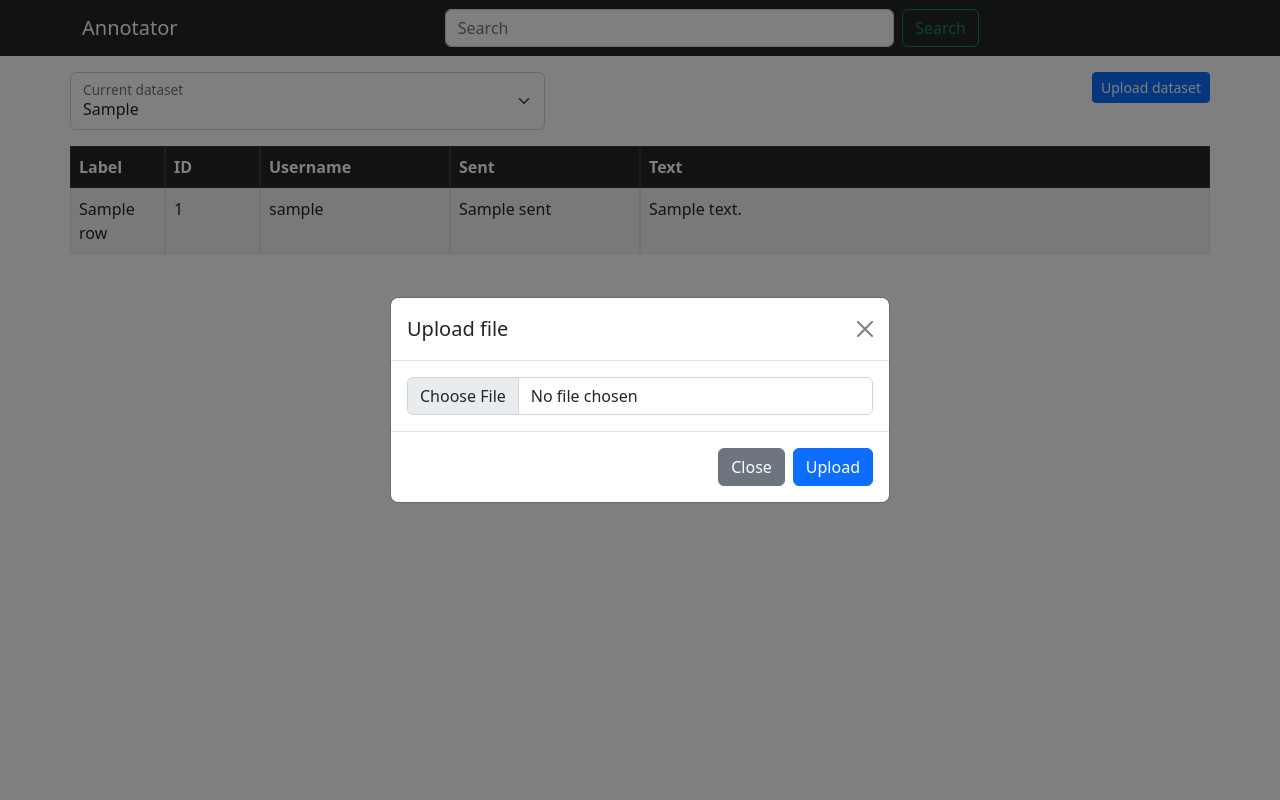
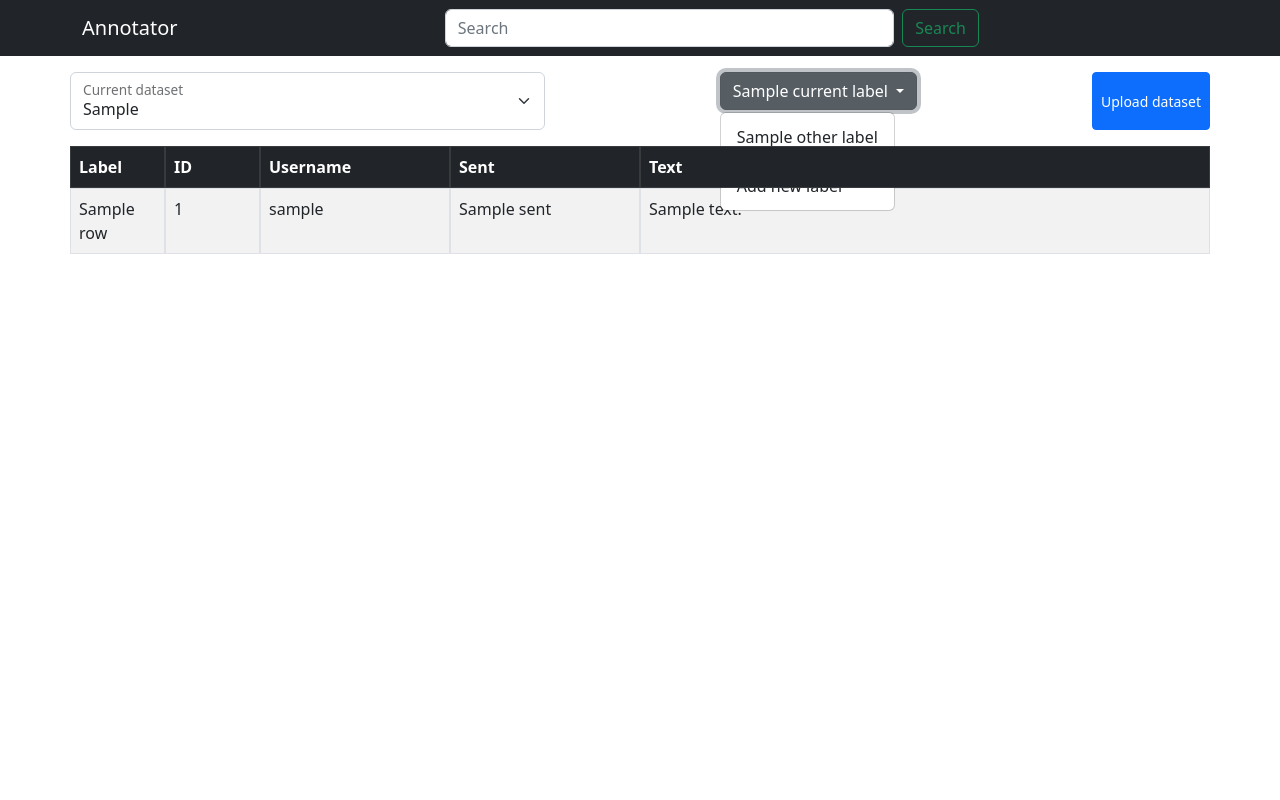
Before and after one commit to TurboGoose/CCA-web, a Flask app: template src/templates/viewer.html in a window 1280 px wide, after a click that opens the changed part. Run offline with Flask 3, Linux system fonts and the light colour scheme; the template is opened without the code that fills it: most values are stand-ins (such as "Sample title", 1, 10 or a date in 2020); parts of the project's set-up code (start-up, migrations or seed data) failed here and were passed over.

Commit message:
Add label dropdown to the view

```diff
--- a/src/app.py
+++ b/src/app.py
@@ -4,6 +4,7 @@
 from flask import render_template
 from werkzeug.utils import secure_filename
 from threading import Thread
+from db import *
 
 from consts import DATASET_FOLDER, INDEX_FOLDER
 from csv_reader import read_csv_dataset
@@ -21,7 +22,7 @@
 
     if not dataset_name:
         # flash
-        return render_template('viewer.html', data=None, other_datasets=list_files())
+        return render_template('viewer.html', data=None, other_datasets=get_dataset_list())
 
     dataset_path = os.path.join(DATASET_FOLDER, dataset_name)
     if not os.path.exists(dataset_path):
@@ -32,8 +33,13 @@
     data = handle_search(dataset_path, query) if query else retrieve_data(dataset_path)
 
     current_dataset = dataset_name
-    other_datasets = list_files(exclude=current_dataset)
+    other_datasets = get_dataset_list(current_dataset=current_dataset)
+
+    current_label = get_labels_for_dataset(dataset_name)[0]  # TODO: replace to actual chosen label
+    other_labels = get_label_list_for_dataset(current_dataset, current_label=current_label)
+
     return render_template('viewer.html', data=data, query=query,
+                           current_label=current_label, other_labels=other_labels,
                            current_dataset=current_dataset, other_datasets=other_datasets)
 
 
@@ -57,6 +63,7 @@
         return redirect('/')
     if file and allowed_file(file.filename):
         dataset_name = secure_filename(file.filename)
+        save_dataset(dataset_name)
         dataset_path = os.path.join(DATASET_FOLDER, dataset_name)
         file.save(dataset_path)
         Thread(target=indexer.index, args=(dataset_path, )).start()
@@ -67,13 +74,18 @@
     return '.' in filename and filename.rsplit('.', 1)[1].lower() == 'csv'
 
 
-def list_files(exclude=None):
-    files = []
-    with os.scandir(DATASET_FOLDER) as it:
-        for entry in it:
-            if entry.name.endswith(".csv") and entry.is_file() and entry.name != exclude:
-                files.append(entry.name)
-    return files
+def get_label_list_for_dataset(dataset, current_label=None):
+    all_labels = get_labels_for_dataset(dataset)
+    if current_label is not None and current_label in all_labels:
+        all_labels.remove(current_label)
+    return all_labels
+
+
+def get_dataset_list(current_dataset=None):
+    all_datasets = get_datasets()
+    if current_dataset is not None and current_dataset in all_datasets:
+        all_datasets.remove(current_dataset)
+    return all_datasets
 
 
 if __name__ == '__main__':
--- a/src/templates/viewer.html
+++ b/src/templates/viewer.html
@@ -45,11 +45,35 @@
         </select>
         <label for="chooseDatasetSelect">Current dataset</label>
     </div>
-    <div>
-        <button type="button" class="btn btn-primary btn-sm" data-bs-toggle="modal" data-bs-target="#uploadFileModal">
-            Upload dataset
+
+    <div class="dropdown">
+        <button class="btn btn-secondary dropdown-toggle" type="button" data-bs-toggle="dropdown">
+            {% if current_label %}
+                {{ current_label }}
+            {% else %}
+                Choose label
+            {% endif %}
         </button>
+        <ul class="dropdown-menu">
+            {% for label in other_labels %}
+                <li>
+                    <button class="dropdown-item">{{ label }}</button>
+                </li>
+            {% endfor %}
+            {% if other_labels %}
+                <li>
+                    <hr class="dropdown-divider">
+                </li>
+            {% endif %}
+            <li>
+                <button class="dropdown-item">Add new label</button>
+            </li>
+        </ul>
     </div>
+
+    <button type="button" class="btn btn-primary btn-sm" data-bs-toggle="modal" data-bs-target="#uploadFileModal">
+        Upload dataset
+    </button>
 </div>
 
 <!-- Upload file modal -->
```
Also changed, not shown: src/db.py (+11 -1 lines).
